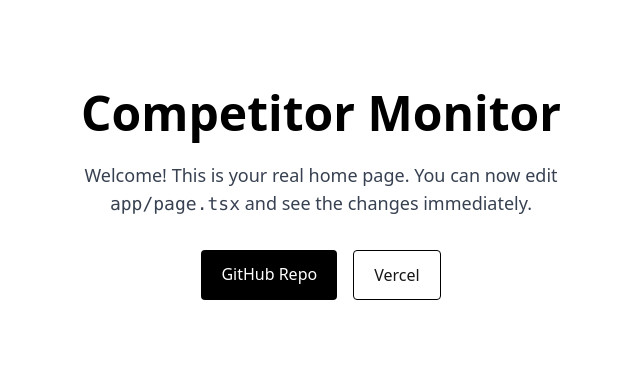
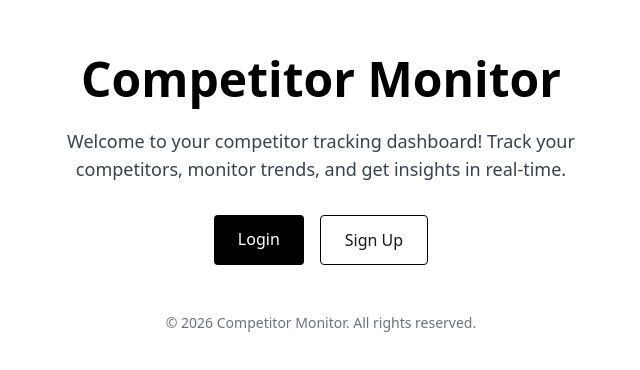
Before and after one commit to svetkosyakova/competitor-monitor, a Next.js app: page / in a window 1280 px wide. Shown: the part 206-576 px from the top of the page, without its empty margins (319-959 px from the left). Built offline with nearby package versions, Linux system fonts and the light colour scheme.

Commit message:
Update home page for SaaS

```diff
--- a/app/page.tsx
+++ b/app/page.tsx
@@ -1,32 +1,33 @@
-
-
+// app/page.tsx
 export default function Home() {
   return (
-    <main className="flex flex-col items-center justify-center min-h-screen p-4 bg-white dark:bg-black">
-      <h1 className="text-5xl font-bold mb-6 text-black dark:text-white">
+    <main className="flex flex-col items-center justify-center min-h-screen p-8 bg-white dark:bg-black">
+      <h1 className="text-5xl font-extrabold mb-6 text-black dark:text-white">
         Competitor Monitor
       </h1>
+
       <p className="text-lg text-gray-700 dark:text-gray-300 max-w-xl text-center">
-        Welcome! This is your real home page. You can now edit <code>app/page.tsx</code> and see the changes immediately.
+        Welcome to your competitor tracking dashboard! Track your competitors, monitor trends, and get insights in real-time.
       </p>
-      <div className="mt-8 flex gap-4">
+
+      <div className="mt-8 flex flex-wrap gap-4 justify-center">
         <a
-          href="https://github.com/svetkosyakova/competitor-monitor"
-          className="px-5 py-3 bg-black text-white rounded hover:bg-gray-800"
-          target="_blank"
-          rel="noopener noreferrer"
+          href="/login"
+          className="px-6 py-3 bg-black text-white rounded hover:bg-gray-800 transition"
         >
-          GitHub Repo
+          Login
         </a>
         <a
-          href="https://vercel.com"
-          className="px-5 py-3 border border-black rounded hover:bg-gray-100 dark:border-white dark:hover:bg-gray-900 dark:text-white"
-          target="_blank"
-          rel="noopener noreferrer"
+          href="/signup"
+          className="px-6 py-3 border border-black dark:border-white rounded hover:bg-gray-100 dark:hover:bg-gray-900 dark:text-white transition"
         >
-          Vercel
+          Sign Up
         </a>
       </div>
+
+      <footer className="mt-12 text-gray-500 dark:text-gray-400 text-sm">
+        &copy; {new Date().getFullYear()} Competitor Monitor. All rights reserved.
+      </footer>
     </main>
   );
 }
```
